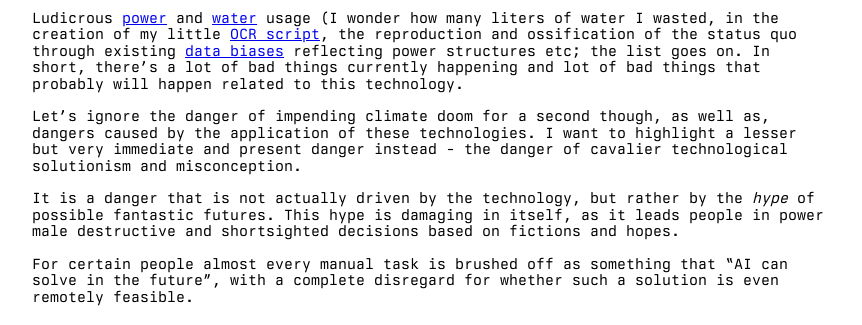
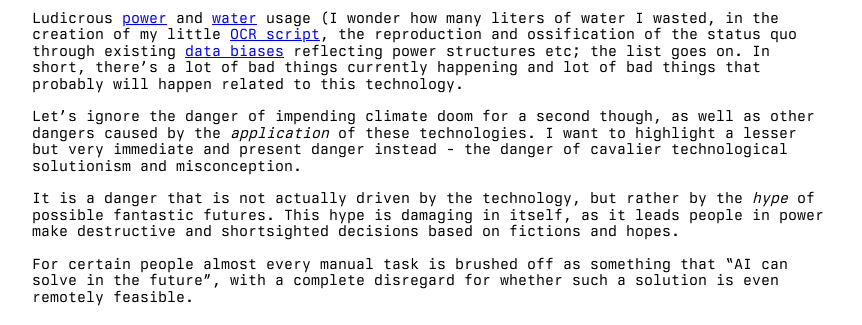
Before and after one commit to torbjornbp/torbjornbp.github.io, a Jekyll site: the page built from _posts/documents/2023-10-09-ai-misconceptions.md, in a window 1280 px wide. Shown: the part 238-563 px from the top of the page, without its empty margins (208-1070 px from the left). Built offline with Jekyll 4.4.1, drawn with Linux system fonts in a browser that asks for light colours.

Commit message:
Update 2023-10-09-ai-misconceptions.md

```diff
--- a/_posts/documents/2023-10-09-ai-misconceptions.md
+++ b/_posts/documents/2023-10-09-ai-misconceptions.md
@@ -8,9 +8,9 @@ There is a lot of "cool" things happening in the AI/ML field, but as other, more
 
 Ludicrous [power](https://www.bloomberg.com/news/articles/2023-03-09/how-much-energy-do-ai-and-chatgpt-use-no-one-knows-for-sure) and [water](https://arxiv.org/pdf/2304.03271.pdf) usage (I wonder how many liters of water I wasted, in the creation of my little [OCR script](https://torbjorn.no/text-extraction.html), the reproduction and ossification of the status quo through existing [data biases](https://www.nytimes.com/2021/03/15/technology/artificial-intelligence-google-bias.html) reflecting power structures etc; the list goes on. In short, there's a lot of bad things currently happening and lot of  bad things that probably will happen related to this technology.
 
-Let's ignore the danger of impending climate doom for a second though, as well as, dangers caused by the application of these technologies. I want to highlight a lesser but very immediate and present danger instead - the danger of cavalier technological solutionism and misconception.
+Let's ignore the danger of impending climate doom for a second though, as well as other dangers caused by the *application* of these technologies. I want to highlight a lesser but very immediate and present danger instead - the danger of cavalier technological solutionism and misconception.
 
-It is a danger that is not actually driven by the technology, but rather by the *hype* of possible fantastic futures. This hype is damaging in itself, as it leads people in power male destructive and shortsighted decisions based on fictions and hopes.
+It is a danger that is not actually driven by the technology, but rather by the *hype* of possible fantastic futures. This hype is damaging in itself, as it leads people in power make destructive and shortsighted decisions based on fictions and hopes.
 
 For certain people almost every manual task is brushed off as something that "AI can solve in the future", with a complete disregard for whether such a solution is even remotely feasible.
 
```
